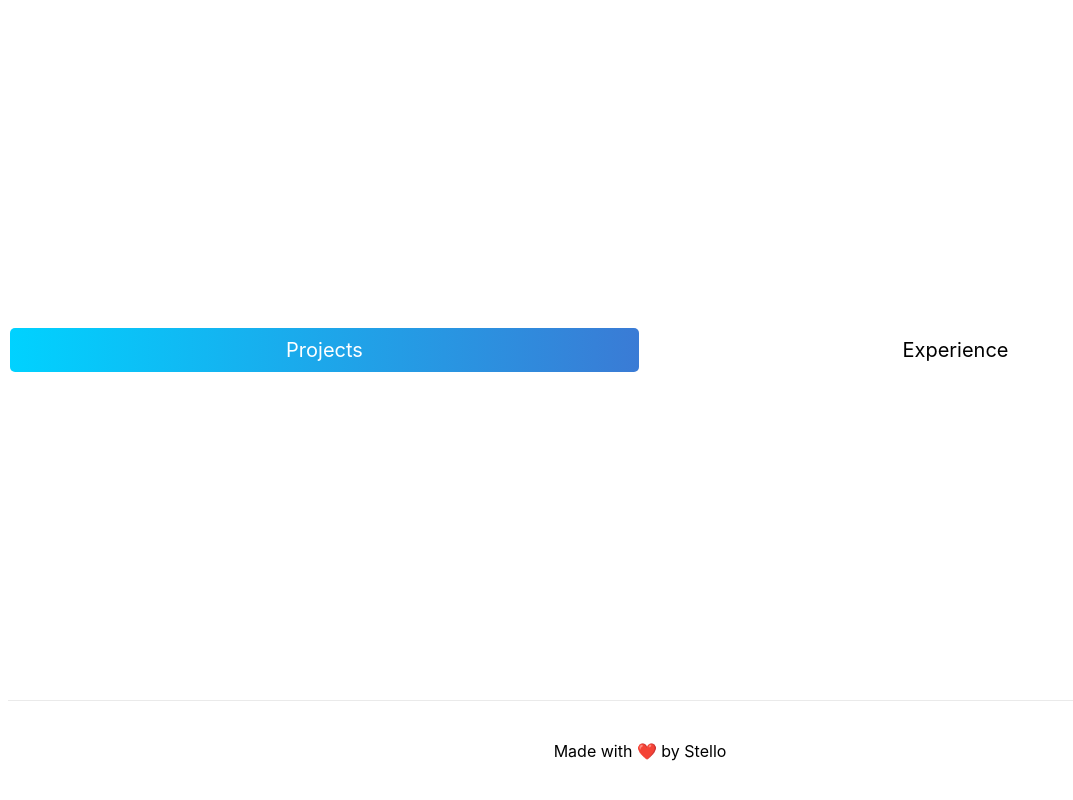
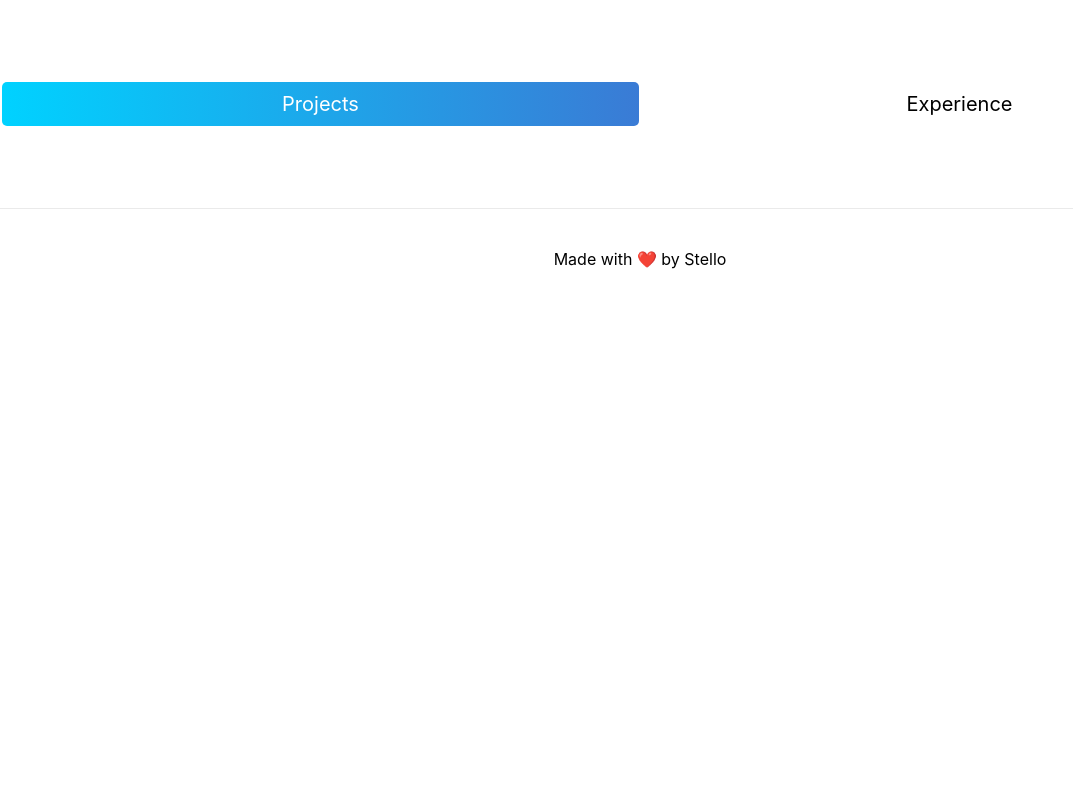
Before and after one commit to pranavnt/adopt.stello.io, a Next.js app: page / in a window 1280 px wide. Shown: the whole page, without its empty margins (0-1073 px from the left). Built offline with nearby package versions, Linux system fonts and the light colour scheme.

Commit message:
basic styling

```diff
--- a/styles/Home.module.css
+++ b/styles/Home.module.css
@@ -1,12 +1,3 @@
-.container {
-  min-height: 100vh;
-  padding: 0 0.5rem;
-  display: flex;
-  flex-direction: column;
-  justify-content: center;
-  align-items: center;
-}
-
 .main {
   padding: 5rem 0;
   flex: 1;
```
